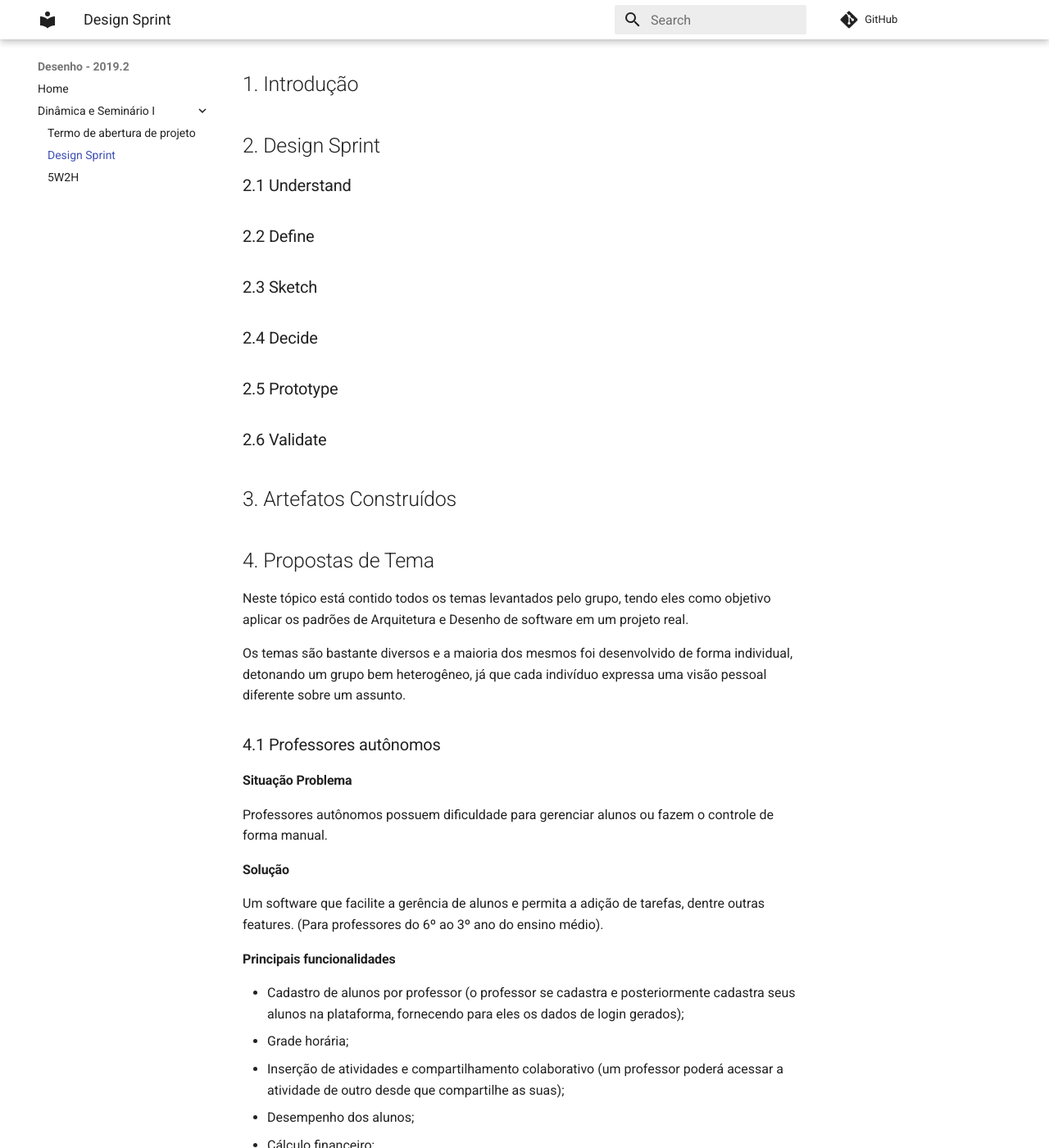
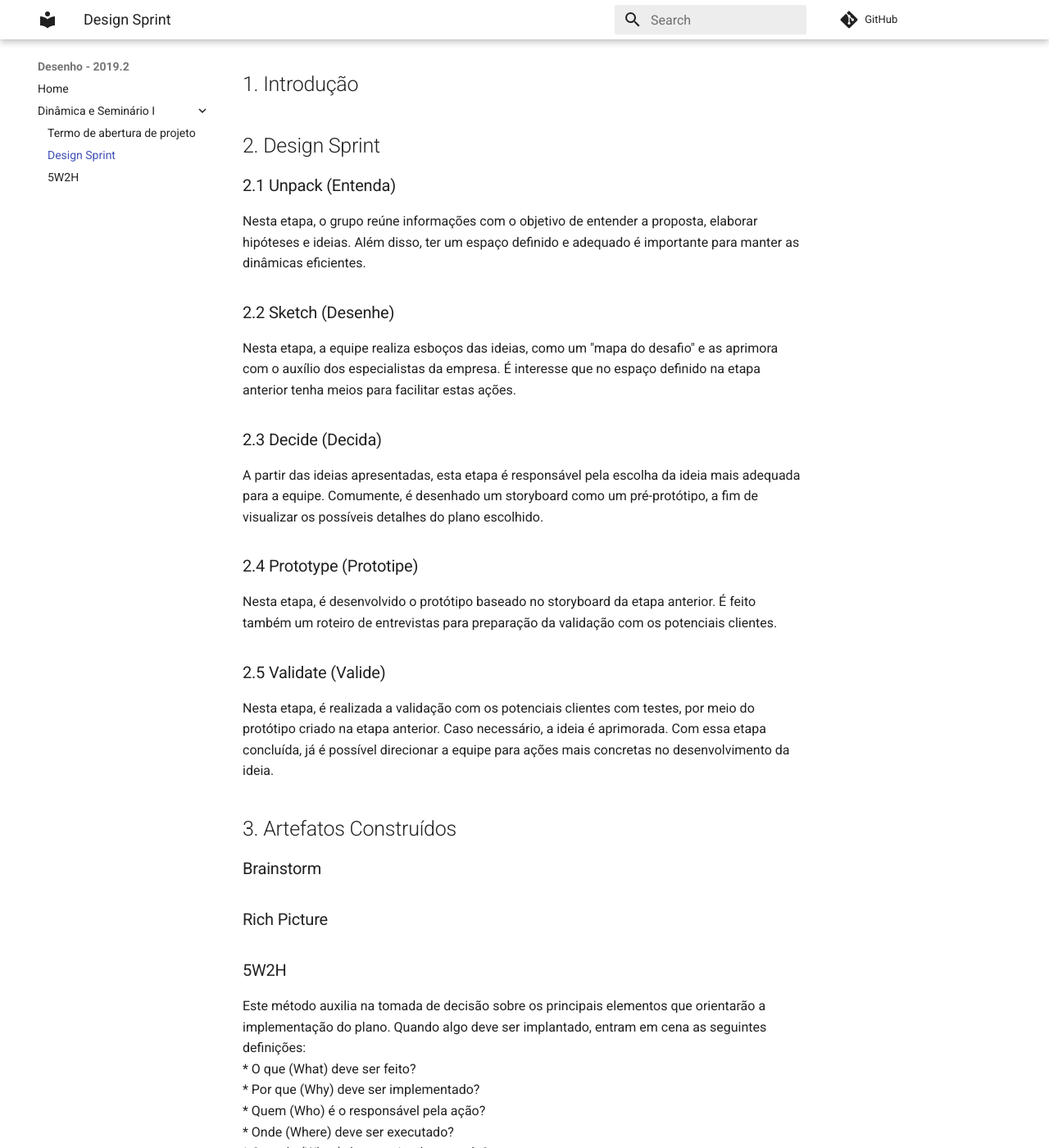
Before and after one commit to fga-desenho-2019-2/Wiki, an MkDocs documentation site: the page built from docs/seminario1/design_sprint.md, in a window 1280 px wide and 1400 px high, scrolled down 476 px. Shown: the whole window at 82% size. Built offline with MkDocs 1.6.1 and Material for MkDocs 9.7.7, drawn with Linux system fonts in a browser that asks for light colours; comment, search, counter and statistics services are not loaded; old or Windows-style settings are respelled for this version of MkDocs; some of the changed text lies outside the part shown.

Commit message:
Adding some constructed documents in topic 3

```diff
--- a/docs/seminario1/design_sprint.md
+++ b/docs/seminario1/design_sprint.md
@@ -11,14 +11,42 @@
 ## 1. Introdução
 
 ## 2. Design Sprint
-### 2.1 Understand
-### 2.2 Define
-### 2.3 Sketch
-### 2.4 Decide
-### 2.5 Prototype
-### 2.6 Validate
+### 2.1 Unpack (Entenda)
+Nesta etapa, o grupo reúne informações com o objetivo de entender a proposta, elaborar hipóteses e ideias. Além disso, ter um espaço definido e adequado é importante para manter as dinâmicas eficientes.
+### 2.2 Sketch (Desenhe)
+Nesta etapa, a equipe realiza esboços das ideias, como um "mapa do desafio" e as aprimora com o auxílio dos especialistas da empresa. É interesse que no espaço definido na etapa anterior tenha meios para facilitar estas ações.
+### 2.3 Decide (Decida)
+A partir das ideias apresentadas, esta etapa é responsável pela escolha da ideia mais adequada para a equipe. Comumente, é desenhado um storyboard como um pré-protótipo, a fim de visualizar os possíveis detalhes do plano escolhido.
+### 2.4 Prototype (Prototipe)
+Nesta etapa, é desenvolvido o protótipo baseado no storyboard da etapa anterior. É feito também um roteiro de entrevistas para preparação da validação com os potenciais clientes.
+### 2.5 Validate (Valide)
+Nesta etapa, é realizada a validação com os potenciais clientes com testes, por meio do protótipo criado na etapa anterior. Caso necessário, a ideia é aprimorada. Com essa etapa concluída, já é possível direcionar a equipe para ações mais concretas no desenvolvimento da ideia.
 
 ## 3. Artefatos Construídos
+
+### Brainstorm
+
+### Rich Picture
+
+### 5W2H
+Este método auxilia na tomada de decisão sobre os principais elementos que orientarão a implementação do plano. Quando algo deve ser implantado, entram em cena as seguintes definições:<br>
+    * O que (What) deve ser feito?<br>
+    * Por que (Why) deve ser implementado?<br>
+    * Quem (Who) é o responsável pela ação?<br>
+    * Onde (Where) deve ser executado?<br>
+    * Quando (When) deve ser implementado?<br>
+    * Como (How) deve ser conduzido?<br>
+    * Quanto (How much) vai custar a implementação?
+
+### Entrevista
+
+### Questionário
+
+### NFR
+
+### Storytelling
+
+### Protótipo
 
 ## 4. Propostas de Tema
 
@@ -171,3 +199,11 @@ Após um período de debate entre o grupo, foi-se decidido que o tema seria esco
 ## 7. Conclusão
 
 ## 8. Referências
+
+Saiba Mais. The Design Sprint. Disponível em: <https://www.gv.com/sprint/>. Acesso em: 21 de agosto de 2019.
+
+Chief of design. Design Sprint – O que é e para que serve o Design Sprint Google?. Disponível em: <https://www.chiefofdesign.com.br/design-sprint/>. Acesso em: 21 de agosto de 2019.
+
+Translate Me. Design Sprint. Disponível em: <https://translate-me.github.io/docs/def_tema/#2-design-sprint>. Acesso em: 21 de agosto de 2019.
+
+Sebrae. 5W2H. Disponível em: <https://m.sebrae.com.br/Sebrae/Portal%20Sebrae/Anexos/5W2H.pdf>. Acesso em: 21 de agosto de 2019.
```
